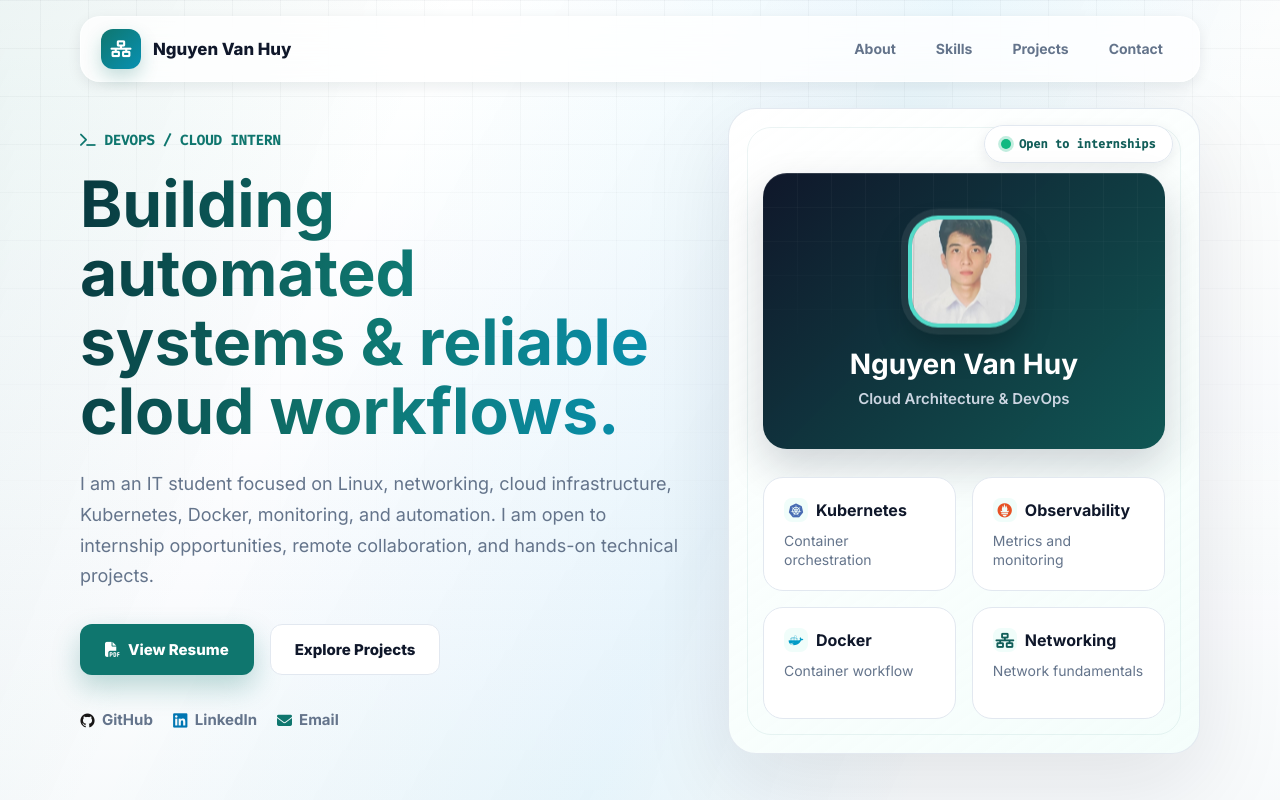
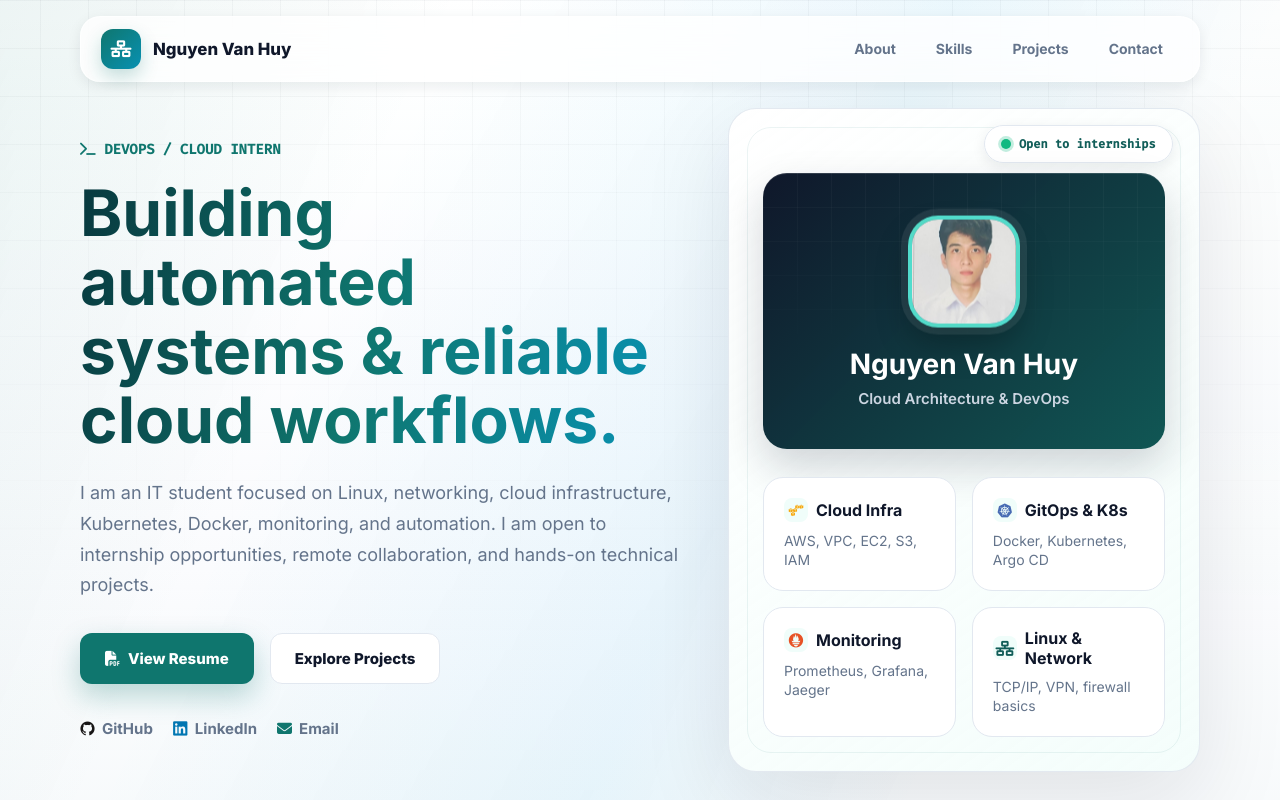
Before and after one commit to huymt05/huymt05.github.io, a plain HTML site: page index.html in a window 1280 px wide. Shown: the top 800 px of the page. Drawn offline with nearby package versions, Linux system fonts and the light colour scheme.

Commit message:
Refine profile capability cards

```diff
--- a/index.html
+++ b/index.html
@@ -76,20 +76,20 @@
         </div>
         <div class="stats-grid">
           <div>
-            <strong><i class="devicon-kubernetes-plain colored"></i> Kubernetes</strong>
-            <span>Container orchestration</span>
+            <strong><i class="devicon-amazonwebservices-original colored"></i> Cloud Infra</strong>
+            <span>AWS, VPC, EC2, S3, IAM</span>
           </div>
           <div>
-            <strong><i class="devicon-prometheus-original colored"></i> Observability</strong>
-            <span>Metrics and monitoring</span>
+            <strong><i class="devicon-kubernetes-plain colored"></i> GitOps & K8s</strong>
+            <span>Docker, Kubernetes, Argo CD</span>
           </div>
           <div>
-            <strong><i class="devicon-docker-plain colored"></i> Docker</strong>
-            <span>Container workflow</span>
+            <strong><i class="devicon-prometheus-original colored"></i> Monitoring</strong>
+            <span>Prometheus, Grafana, Jaeger</span>
           </div>
           <div>
-            <strong><i class="fa-solid fa-network-wired"></i> Networking</strong>
-            <span>Network fundamentals</span>
+            <strong><i class="fa-solid fa-network-wired"></i> Linux & Network</strong>
+            <span>TCP/IP, VPN, firewall basics</span>
           </div>
         </div>
       </aside>
```
